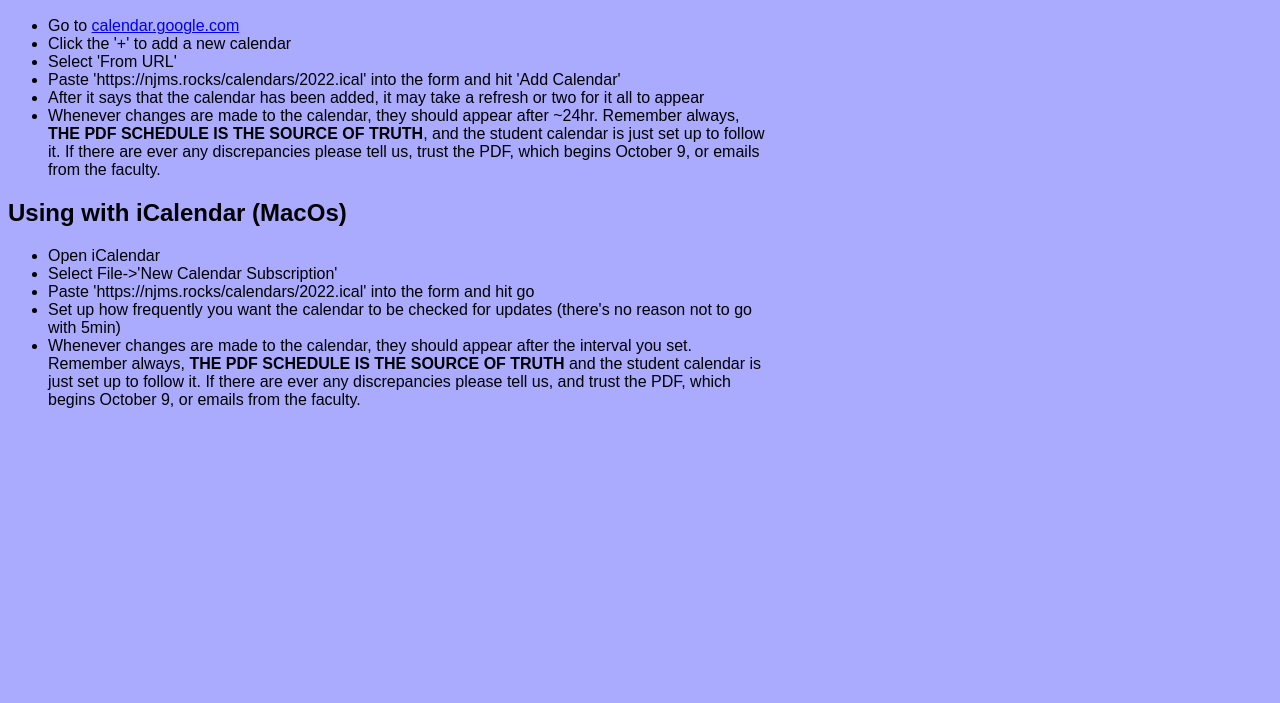
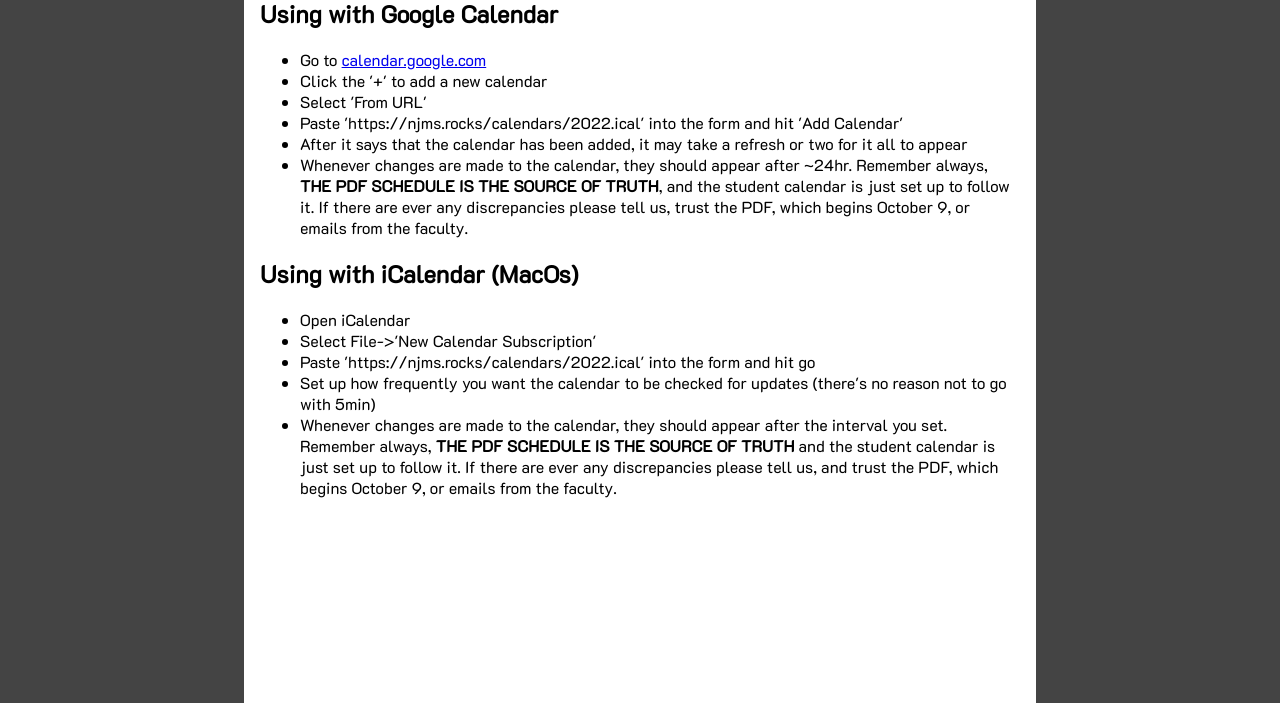
Before and after one commit to TheToolbox/njms.rocks, a website: page calendars/setup.html in a window 1280 px wide. Shown: the part 97-800 px from the top of the page. Drawn offline with Linux system fonts and the light colour scheme.

Commit message:
Style tweaks to calendar docs

```diff
--- a/calendars/setup.html
+++ b/calendars/setup.html
@@ -3,15 +3,23 @@
 <head>
     <title>Setting up the Student Calendar</title>
     <style>
+        @import url('https://fonts.googleapis.com/css?family=K2D');
+        html {
+            background-color: #444;
+        }
+
         body {
             max-width: 760px;
-            font-family: sans-serif;
-            background-color: #AAF;
+            font-family: 'K2D', sans-serif;
+            background-color: white;
+            margin: auto;
+            margin-top: 1em;
+            padding: 1em;
         }
 
         h1 {
             color: #cc0033;
-            text-decoration: underline;
+            /*text-decoration: underline;*/
             font-weight: bold;
         }
     </style>
```
